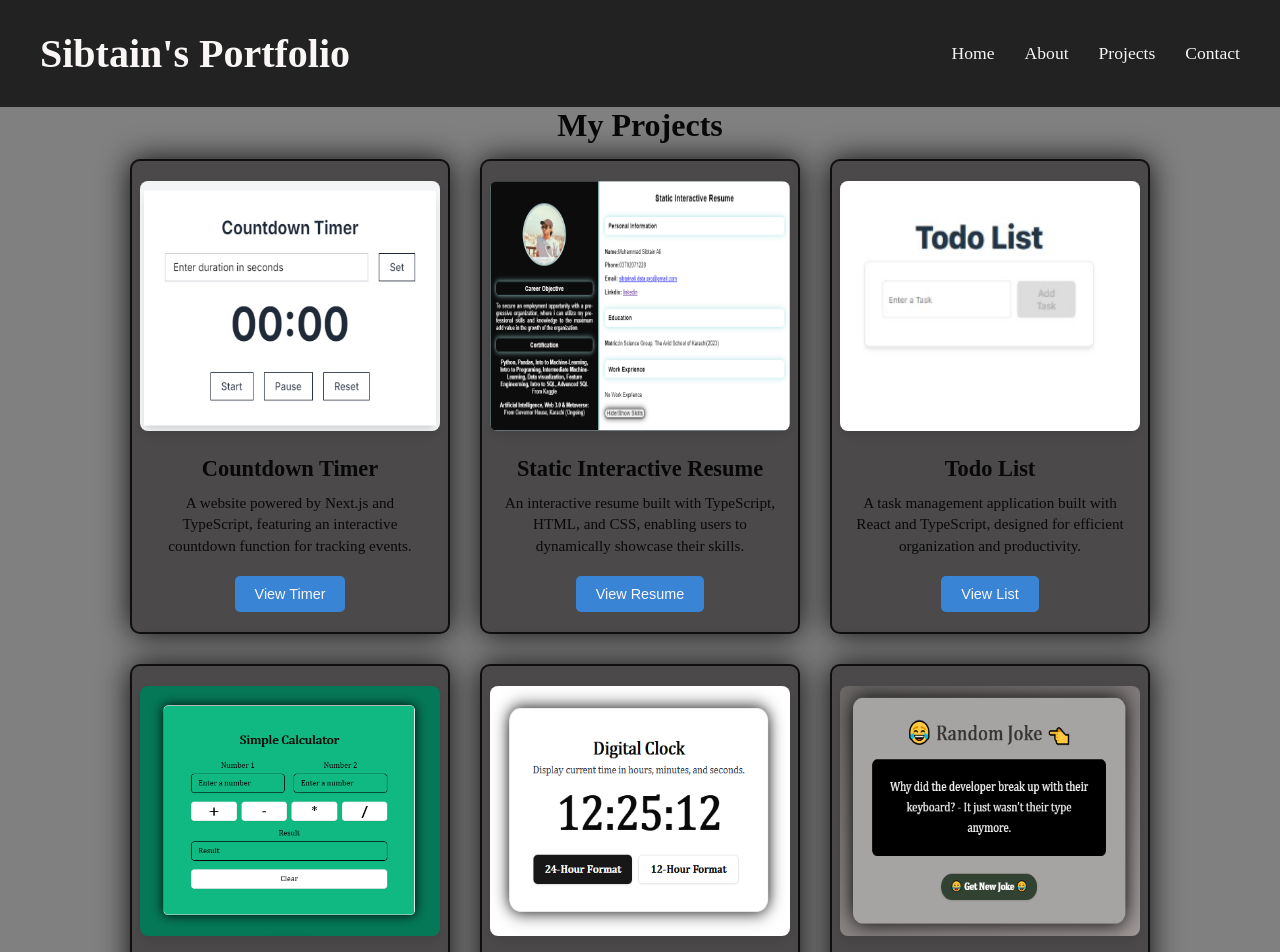
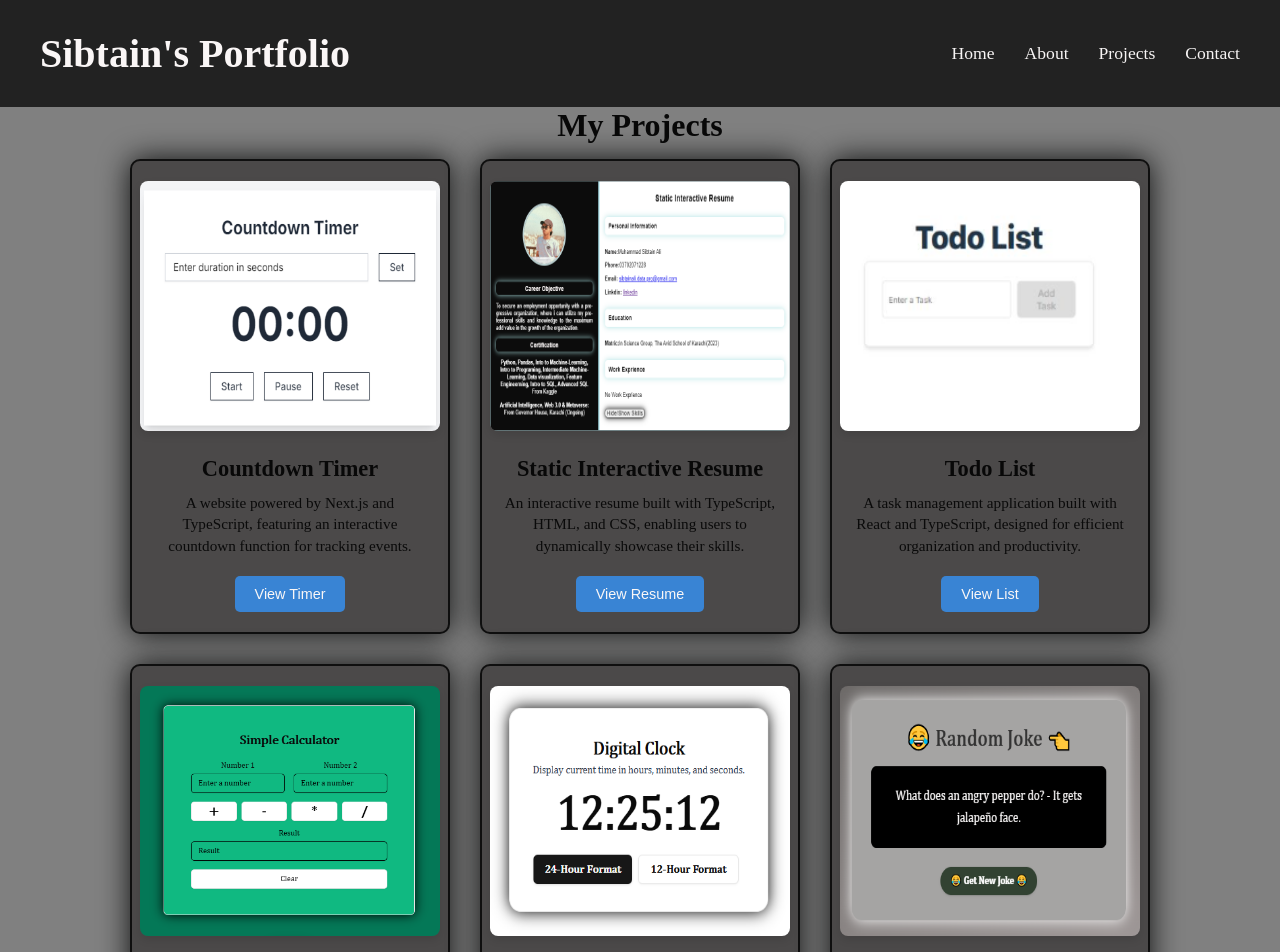
Before and after one commit to SibtainAli92/01_Portfolio_with_CustomCSS-HTML, a Next.js app: page /project in a window 1280 px wide. Shown: the top 952 px of the page. Built offline with nearby package versions, Linux system fonts and the light colour scheme.

Commit message:
add more priject

```diff
--- a/src/app/project/page.tsx
+++ b/src/app/project/page.tsx
@@ -91,7 +91,7 @@ export default function Project(){
 
       <div className="project-item">
         <Image
-          src="/joke.png"
+          src="/joke_01.png"
           alt=""
           width={300}
           height={250}
```
Also changed, not shown: public/joke.png (deleted), public/joke_01.png (added).
